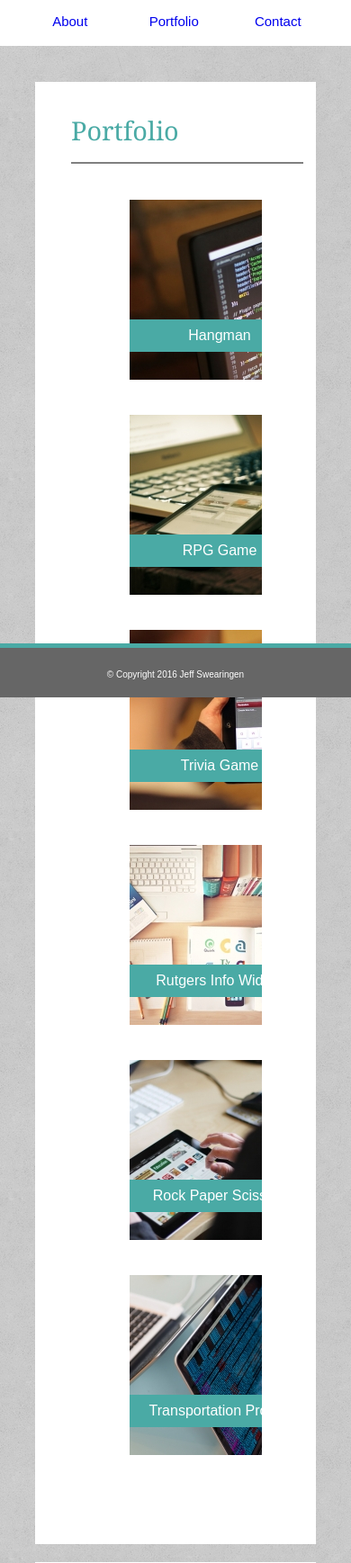
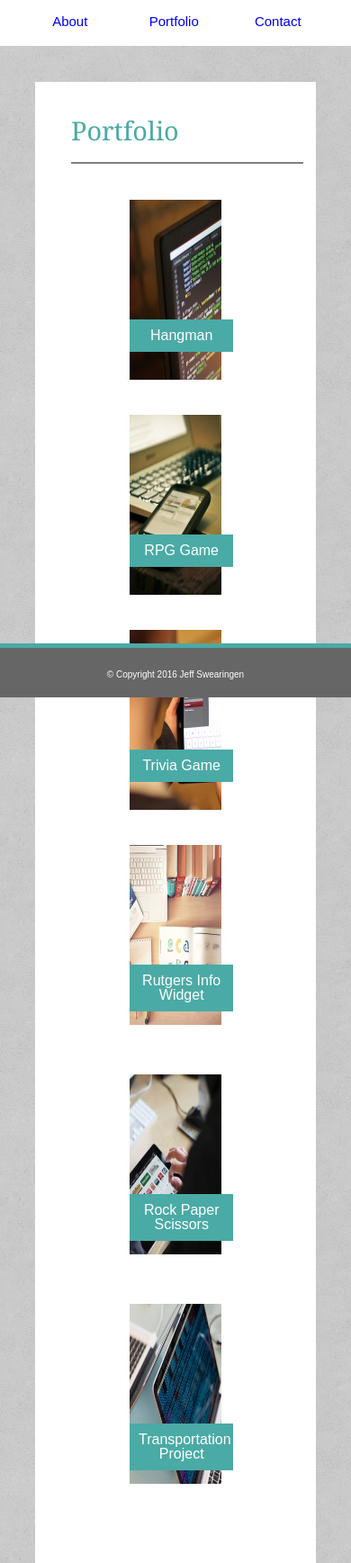
Before and after one commit to jeffswearingen/Responsive-Portfolio, a PHP site: page /portfolio.html in a window 390 px wide. Shown: the part 69-1806 px from the top of the page at 90% size. Run offline with PHP 8.4, Linux system fonts and the light colour scheme.

Commit message:
modify portfolio 640 make images wide

```diff
--- a/assets/css/style.css
+++ b/assets/css/style.css
@@ -375,6 +375,10 @@ h1 {
 		margin-left: 25%;
 	}
 
+	.portfolio-items-pictures img{
+		width: 100%;
+	}
+
 	.portfolio-a,
 	.portfolio-b,
 	.portfolio-c,
@@ -393,6 +397,8 @@ h1 {
 	}
 
 	.portfolio-inset {
+		width: 93.5%;
+		margin: 0;
 		z-index: 0;
 	}
 }
```
